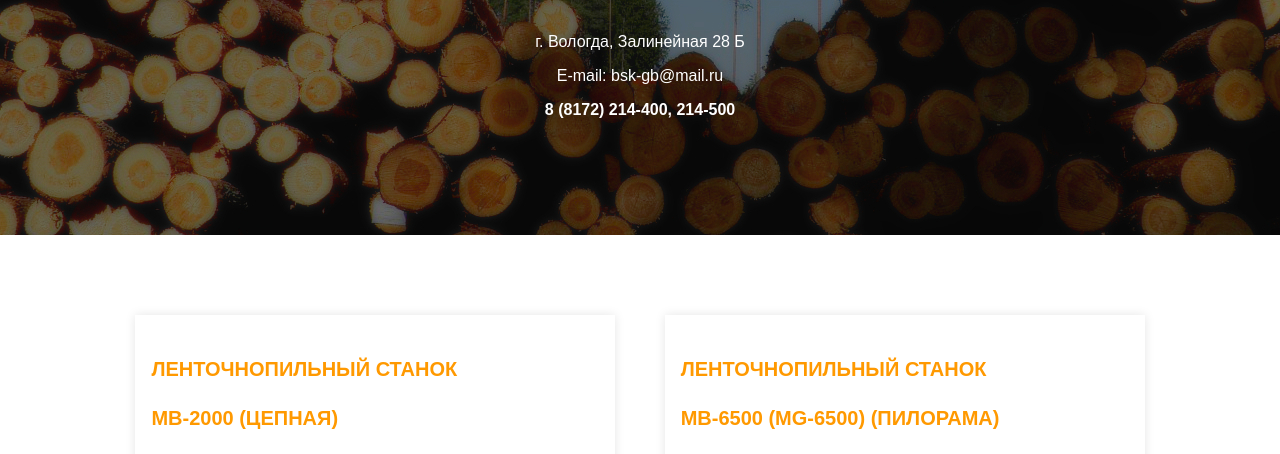
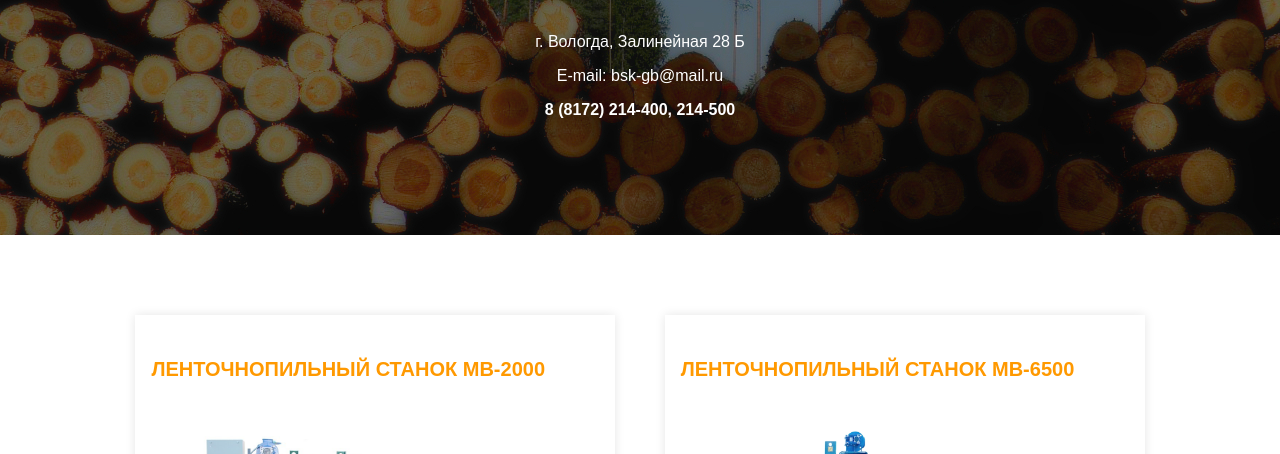
Before and after one commit to Mikshe1n/EQUIPMENT_BELARUS, a plain HTML site: page index.html in a window 1280 px wide. Shown: the part 287-741 px from the top of the page. Drawn offline with Linux system fonts and the light colour scheme.

Commit message:
WebSite-0.3

```diff
--- a/index.html
+++ b/index.html
@@ -32,11 +32,9 @@
         <div class="container">
             <div class="textcols">
                 <div class="textcols-item">
-                    <h4>ЛЕНТОЧНОПИЛЬНЫЙ СТАНОК</h4>
-                    <h4>МВ-2000 (ЦЕПНАЯ)</h4>
+                    <h4>ЛЕНТОЧНОПИЛЬНЫЙ СТАНОК МВ-2000</h4>
                     <img class="stanok-img" src="./Images/stanok1.jpg" alt="">
                     <h4>ОПИСАНИЕ:</h4>
-
                         <table>
                             <tr>
                                 <td>Род тока питающей сети</td>
@@ -172,8 +170,7 @@
                         <p>Конструкция станка позволяет устанавливать и обрабатывать бревно диаметром 900 мм, при условии распиловки до размера 700 мм в верхнем положении пильной рамки, а за тем кантованием бревна на 90 град. и дальнейшей обработке по принятой схеме раскроя.</p>
                 </div>
                 <div class="textcols-item">
-                    <h4>ЛЕНТОЧНОПИЛЬНЫЙ СТАНОК</h4>
-                    <h4>МВ-6500 (MG-6500) (ПИЛОРАМА)</h4>
+                    <h4>ЛЕНТОЧНОПИЛЬНЫЙ СТАНОК МВ-6500</h4>
                     <img class="stanok-img" src="./Images/stanok2.jpg" alt="">
                     <h4>ОПИСАНИЕ:</h4>
                     <table>
@@ -409,6 +406,7 @@
             <iframe src="https://www.google.com/maps/embed?pb=!1m14!1m8!1m3!1d2040.8599409580738!2d39.85379100000001!3d59.23507!3m2!1i1024!2i768!4f13.1!3m3!1m2!1s0x46ae9799d48acca3%3A0x9138d9e2238733d2!2z0YPQuy4g0JfQsNC70LjQvdC10LnQvdCw0Y8sIDI4LCDQktC-0LvQvtCz0LTQsCwg0JLQvtC70L7Qs9C-0LTRgdC60LDRjyDQvtCx0LsuLCDQoNC-0YHRgdC40Y8sIDE2MDAxMA!5e0!3m2!1sru!2sus!4v1700653051939!5m2!1sru!2sus" width="600" height="450" style="border:0;" allowfullscreen="" loading="lazy" referrerpolicy="no-referrer-when-downgrade"></iframe>
             <h2>Для обратной связи вы можете использовать мессенджеры:</h2>
             <button><a href="https://wa.me/message/J2U6RP6NTPMNN1" target="_blank"><img class="Ico-feedback" src="Images/whatsapp_0.png" alt="WhatsApp"></a></button>
+            <h2><a href="https://pila35.ru/" style="color: rgb(255, 255, 255);" target="_blank">pila35.ru</a></h2>
         </div>
     </section>
     <footer>
```
